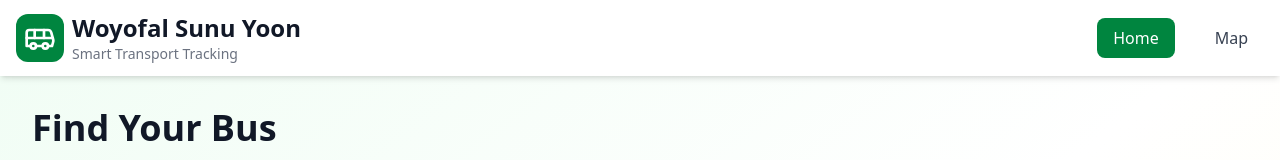
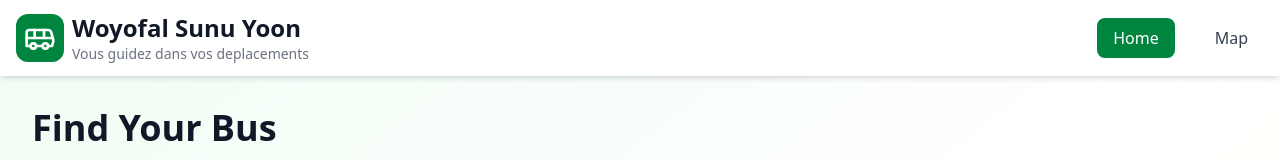
Before and after one commit to AssaneDIONE/WoyofalSunuYoon, a React (Vite) app: page / in a window 1280 px wide. Shown: the top 160 px of the page. Built offline with nearby package versions, Linux system fonts and the light colour scheme.

Commit message:
Update Layout.tsx

```diff
--- a/src/components/Layout.tsx
+++ b/src/components/Layout.tsx
@@ -15,7 +15,7 @@ export default function Layout({ children }: { children: React.ReactNode }) {
               </div>
               <div className="hidden sm:block">
                 <h1 className="text-xl md:text-2xl font-bold text-gray-900">Woyofal Sunu Yoon</h1>
-                <p className="text-xs md:text-sm text-gray-500">Smart Transport Tracking</p>
+                <p className="text-xs md:text-sm text-gray-500">Vous guidez dans vos deplacements</p>
               </div>
             </Link>
             <nav className="hidden md:flex space-x-6">
@@ -59,7 +59,7 @@ export default function Layout({ children }: { children: React.ReactNode }) {
             style={location.pathname === '/' ? { color: '#00853F' } : {}}
           >
             <Home className="w-6 h-6" />
-            <span className="text-xs font-medium">Home</span>
+            <span className="text-xs font-medium">Accueil</span>
           </Link>
           <Link
             to="/map"
@@ -71,7 +71,7 @@ export default function Layout({ children }: { children: React.ReactNode }) {
             style={location.pathname === '/map' ? { color: '#00853F' } : {}}
           >
             <Map className="w-6 h-6" />
-            <span className="text-xs font-medium">Map</span>
+            <span className="text-xs font-medium">Carte</span>
           </Link>
         </div>
       </nav>
```
